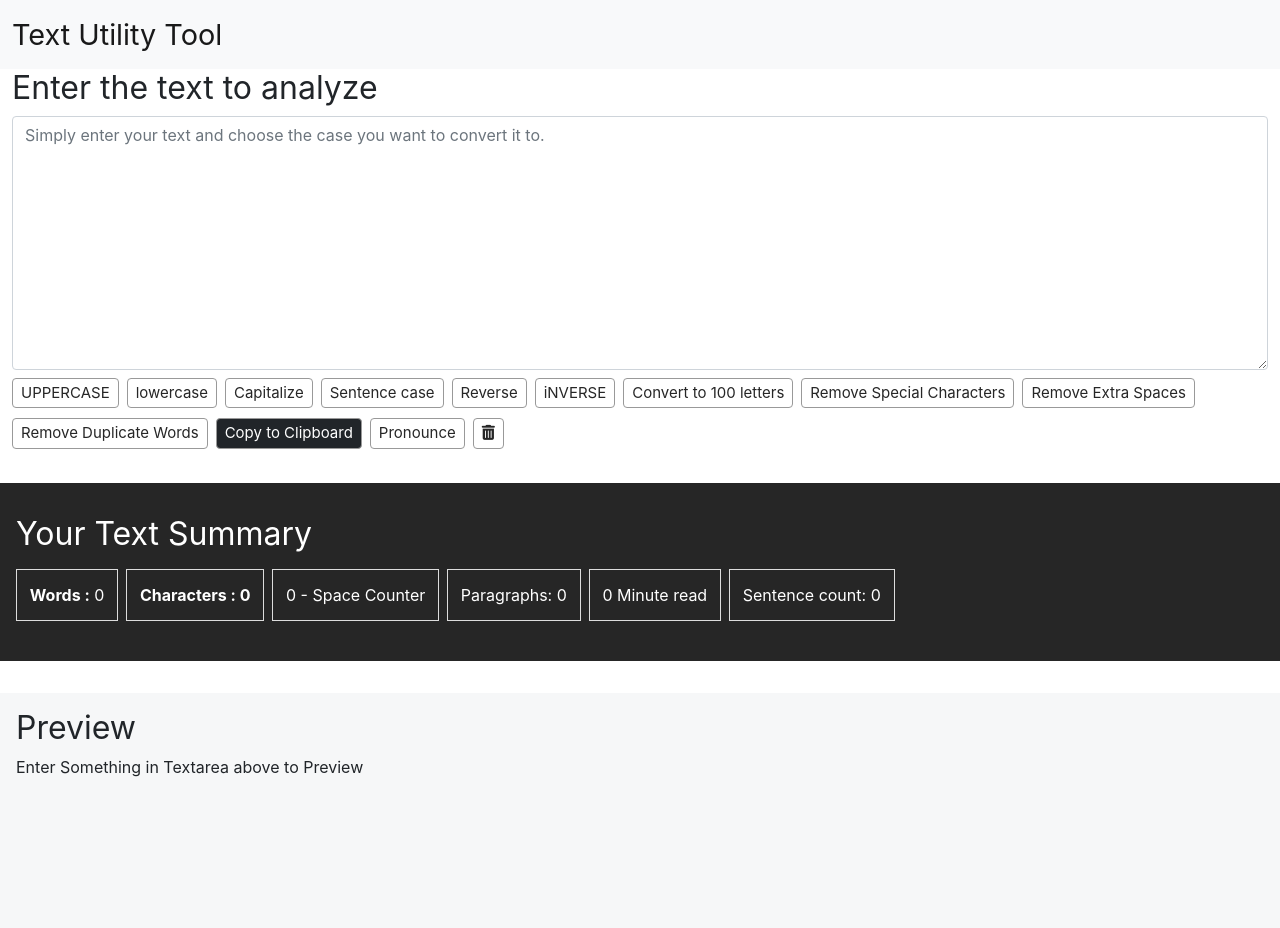
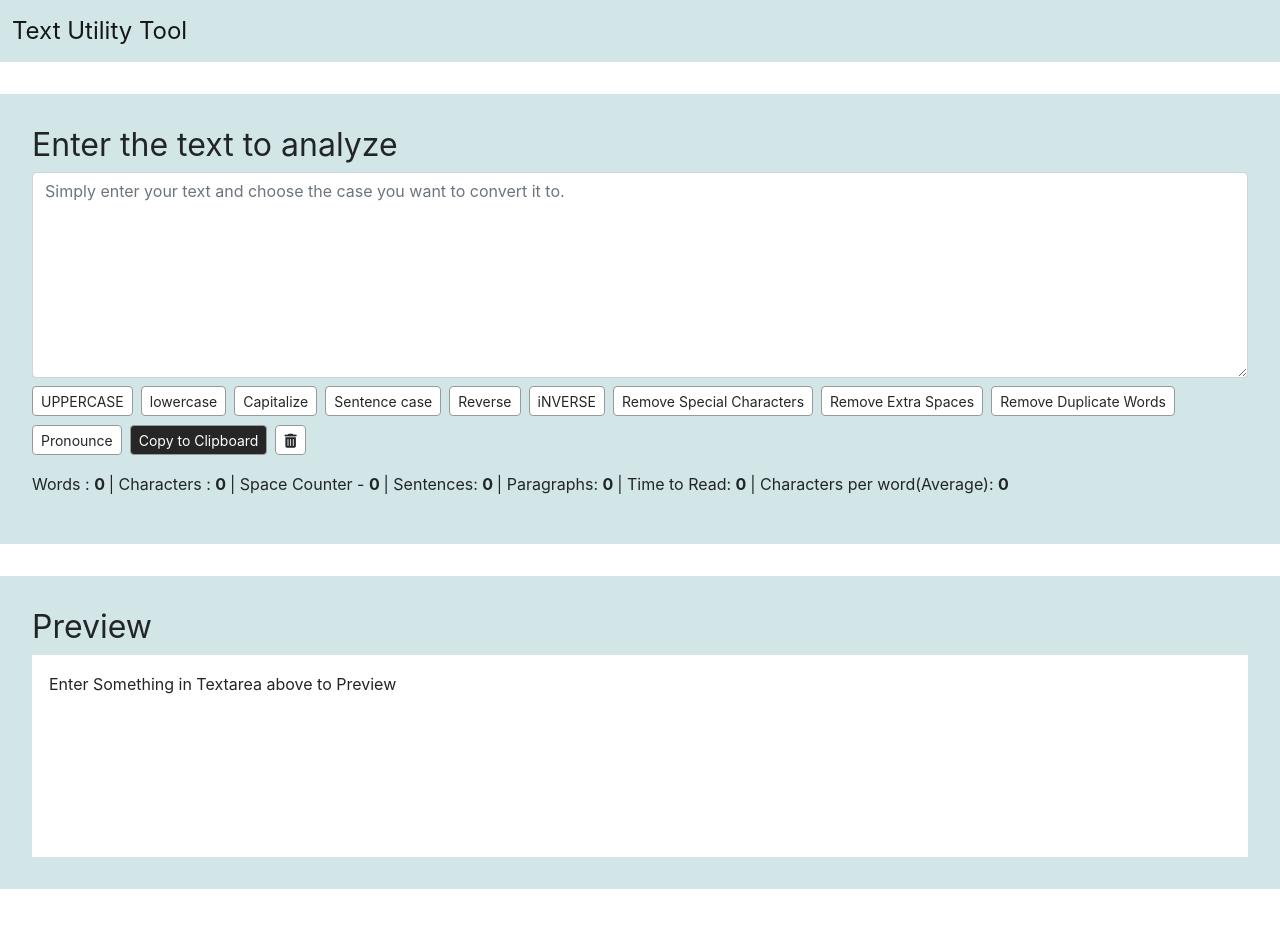
Before and after one commit to irupinderdev/Convert-Case, a React (Create React App) app: page / in a window 1280 px wide. Shown: the top 928 px of the page. Built offline with nearby package versions, Linux system fonts and the light colour scheme.

Commit message:
Updated 28 april

```diff
--- a/src/components/Navbar.js
+++ b/src/components/Navbar.js
@@ -5,7 +5,7 @@ import {NavLink } from 'react-router-dom'
 export default function Navbar(props) {
   return (
       <>
-         <nav className="navbar navbar-expand-lg navbar-light bg-light">
+         <nav className="navbar navbar-expand-lg navbar-light">
          {/* <nav ClassName= {`navbar navbar-expand-lg navbar-${props.mode} bg-${props.mode}`}> */}
     <div className="container-fluid">
       <NavLink className="navbar-brand" to="/">{props.title}</NavLink>
@@ -13,6 +13,7 @@ export default function Navbar(props) {
         <span className="navbar-toggler-icon"></span>
       </button>
       <div className="collapse navbar-collapse" id="navbarSupportedContent">
+
         <ul className="navbar-nav me-auto mb-2 mb-lg-0">
           <li className="nav-item">
             <NavLink className="nav-link active" aria-current="page" to="/">Home</NavLink>
@@ -29,7 +30,7 @@ export default function Navbar(props) {
           <li className="nav-item">
             <NavLink className="nav-link" to="/passwordgenerator">Password Generator</NavLink>
           </li>
-          <li className="nav-item dropdown">
+          {/* <li className="nav-item dropdown">
             <NavLink className="nav-link dropdown-toggle" to="/" id="navbarDropdown" role="button" data-bs-toggle="dropdown" aria-expanded="false">
             More Tools
             </NavLink>
@@ -38,16 +39,17 @@ export default function Navbar(props) {
               <li><NavLink className="dropdown-item" to="/">Italic Text Generator</NavLink></li>
               <li><NavLink className="dropdown-item" to="/">Underline Text Generator</NavLink></li>
             </ul>
-          </li>
+          </li> */}
         </ul>
+
         {/* <form className="d-flex">
           <input className="form-control me-2" type="search" placeholder="Search" aria-label="Search"/>
           <button className="btn btn-warning" type="submit">Search</button>
         </form> */}
-        {/* <div className={`form-check form-switch text-${props.mode ==='light'? 'Dark' : 'light'}`}>
+         {/* <div className={`form-check form-switch text-${props.mode ==='light'? 'Dark' : 'light'}`}>
     <input className="form-check-input" onClick={props.toggleMode} type="checkbox" id="flexSwitchCheckDefault" />
     <label className="form-check-label" htmlFor="flexSwitchCheckDefault">Enable DarkMode </label>
-          </div> */}
+          </div>  */}
       </div>
     </div>
   </nav>
--- a/src/components/Textform.js
+++ b/src/components/Textform.js
@@ -64,10 +64,10 @@ const handleReverse = (event) => {
   setText(newText);
 }
 //Convert to 100 letters
-function handleSliceClick(event) {
-        let newText = text.slice(0, 100);
-        setText(newText);
-    }
+// function handleSliceClick(event) {
+//         let newText = text.slice(0, 100);
+//         setText(newText);
+//     }
 
  // Function to remove duplicate words from the string
 const onRemoveDuplicatesClick = () => {
@@ -131,54 +131,48 @@ const handleExtraSpaces = ()=>{
   // setText="new text"; // right way to change the state
   return (
    <>
-    <div className='container'>
+    <div className='container section-1'>
    <div className='row'>
    <h2>{props.heading}</h2>
     <div className="col-md-12">
            {/* <label for="mybox" className="form-label">Write Your Text</label> */}
-            <textarea className="form-control" value={text} onChange={handleOnChange} id="mybox" rows="10" placeholder='Simply enter your text and choose the case you want to convert it to.'></textarea>
-
+           <div className="col-md-12">    <textarea className="form-control" value={text} onChange={handleOnChange} id="mybox" rows="8" placeholder='Simply enter your text and choose the case you want to convert it to.'></textarea>
+        </div>
         <button className="btn" onClick={handleUpClick}>UPPERCASE</button>
         <button className="btn" onClick={handleLwClick}>lowercase</button>
         <button className="btn" onClick={handleCcClick}>Capitalize</button>
         <button className="btn" onClick={handleScClick}>Sentence case</button>
         <button className="btn" onClick={handleReverse}>Reverse</button>
         <button className="btn" onClick={handleInverseClick}>iNVERSE</button>
-        <button className="btn" onClick={handleSliceClick}>Convert to 100 letters</button>
+        {/* <button className="btn" onClick={handleSliceClick}>Convert to 100 letters</button>        */}
         <button className="btn" onClick={rmvSpecailCharacters}>Remove Special Characters</button>
         <button className="btn" onClick={handleExtraSpaces }>Remove Extra Spaces</button>
         <button className="btn" onClick={onRemoveDuplicatesClick }> Remove Duplicate Words </button>
+        <button className="btn" type="submit" onClick={speak}>Pronounce</button>
         <button className="btn btn-dark" onClick={copyIt}>Copy to Clipboard</button>
         {/* <button className="btn btn-dark" onClick={download}>Download txt</button>  */}
-        <button className="btn" type="submit" onClick={speak}>Pronounce</button>
+
         <button className="btn" onClick={handleClearClick}><i class="fa-solid fa-trash-can"></i></button>
 
       </div>
+      <div className='my-3'>
+      Words : <strong> {text.split(" ").filter((element)=>{return element.length!==0}).length} </strong> | Characters :    <strong>{text.length}{}  </strong> |  Space Counter -  <strong>{text.split(" ").length-1} </strong> | Sentences:  <strong>{text.split(/[.?!]\s/).filter((element)=>{return element.length!==0}).length}  </strong> | Paragraphs:  <strong>{text.split(/\r\n|\r|\n/).filter((element) => {return element.length!==0}).length} </strong> |  Time to Read: <strong> {0.008 * text.split(" ").filter((element)=>{return element.length!==0}).length} </strong> | Characters per word(Average):  <strong>{text.replace(/ /g,"").length/text.split(" ").length}</strong>
+      </div>
+
+
          {/* <div className="col-md-6">
          <textarea className="form-control" value={text} onChange={handleOnChange} id="mybox" rows="10" readOnly></textarea>
         </div> */}
 
         </div>
         </div>
-      <div className="container" id="text-summary">
-        <h2>Your Text Summary</h2>   {/* // counting words and characters */}
-        <table className="rtable">
-          <tr>
-            <td><strong>Words :</strong> {text.split(" ").filter((element)=>{return element.length!==0}).length} </td>  {/*  {text.split('\n').join('').split(/[ ]+/).length} */}
-             <td> <strong>Characters : {text.length} </strong>{}  </td>    {/*  {text.split('\n').join('').split(/[ ]+/).join('').length} */}
-             <td> {text.split(" ").length-1} - Space Counter </td>
-             <td> Paragraphs: {text.split(/\r\n|\r|\n/).filter((element) => {return element.length!==0}).length}</td>
-             <td>{0.008 * text.split(" ").filter((element)=>{return element.length!==0}).length} Minute read </td>
-             <td>Sentence count: {text.split(/[.?!]\s/).filter((element)=>{return element.length!==0}).length}</td>
-             {/* <td>Characters per word(Average): {text.replace(/ /g,"").length/text.split(" ").length}</td> */}
-          </tr>
-        </table>
-        </div>
 
-        <div className='container' id="preview">
+        <div className='container section-1'>
         <h2>Preview</h2>
+        <div id="preview">
           <p>{text.length>0?text:"Enter Something in Textarea above to Preview"}</p>
 
+        </div>
         </div>
 
 
--- a/src/components/Wordcounter.js
+++ b/src/components/Wordcounter.js
@@ -16,7 +16,7 @@ const handleOnChange = (event)=>{
     <div className='container my-3'>
    <h2>{props.wcheading}</h2>
     <div className="col-md-12">
-            <textarea className="form-control" value={text} onChange={handleOnChange} id="mybox" rows="10" placeholder='Simply enter your text and choose the case you want to convert it to.'></textarea>
+            <textarea className="form-control" value={text} onChange={handleOnChange} id="mybox" rows="7" placeholder='Simply enter your text and choose the case you want to convert it to.'></textarea>
         </div>
         </div>
       <div className="container my-3 bg-light py-4">
--- a/src/index.css
+++ b/src/index.css
@@ -1,15 +1,14 @@
 :root {
   /* Color Variables: */
 --light:#fff;
+--secondarycolor:#D2E6E7;
 --dark:#262626;
 --warning: #ffbb33;
 /* Font Variables */
 /* --primaryfont:'Saira', sans-serif;
 --secondaryfont:'Roboto', sans-serif; */
 }
-@tailwind base;
-@tailwind components;
-@tailwind utilities;
+
 
 body {
   margin: 0;
@@ -19,6 +18,7 @@ body {
   -webkit-font-smoothing: antialiased;
   -moz-osx-font-smoothing: grayscale;
 }
+::selection{background:var(--dark);color:var(--light);}
 
 code {
   font-family: source-code-pro, Menlo, Monaco, Consolas, 'Courier New',
@@ -27,12 +27,18 @@ code {
 h1, h2, h3, h4, h5, h6 { margin-bottom: .5rem !important;}
 h1{font-size: 2.2rem;}
 h2{font-size: 2rem;}
-.navbar-brand{font-size: 1.8rem;}
-.navbar-light .navbar-nav .nav-link {color: var(--dark);letter-spacing: 2px;}
-.btn{margin:0.5rem .5rem .1rem 0;padding: .2rem .5rem;border: 1px solid #999;color: #262626;font-size: 15px;
-}
-.btn-dark{color:#fff}
+.navbar{background: var(--secondarycolor);}
+.navbar-brand{font-size: 1.5rem;}
+.navbar-light .navbar-nav .nav-link {color: var(--dark);letter-spacing: 1px;text-transform: uppercase;}
+.btn{margin:0.5rem .5rem .1rem 0;padding: .2rem .5rem;border: 1px solid #999;background:var(--light);
+  color:var(--dark);font-size: 14px;}
+  .btn:focus{box-shadow: none;}
+.btn-dark{color:#fff;background-color: var(--dark);}
 .btn-warning{border-color:var(--warning) ;}
-.rtable td{padding: 0.8rem;border:1px solid #ddd;margin: 0.5rem .5rem .5rem 0; display: inline-block;}
-#preview{background-color: #f6f7f8;padding:1rem 1rem 10rem;;}
-#text-summary{background: var(--dark);color: var(--light);padding:2rem 1rem;margin: 2rem auto;}
+
+.section-1{background:var(--secondarycolor);margin: 2rem auto;padding: 2rem;}
+
+.container
+#preview {border:1px solid #fff;background: var(--light); padding:1rem 1rem 10rem;;}
+
+.form-control:focus{border-color:#fff;box-shadow: none;}
```
